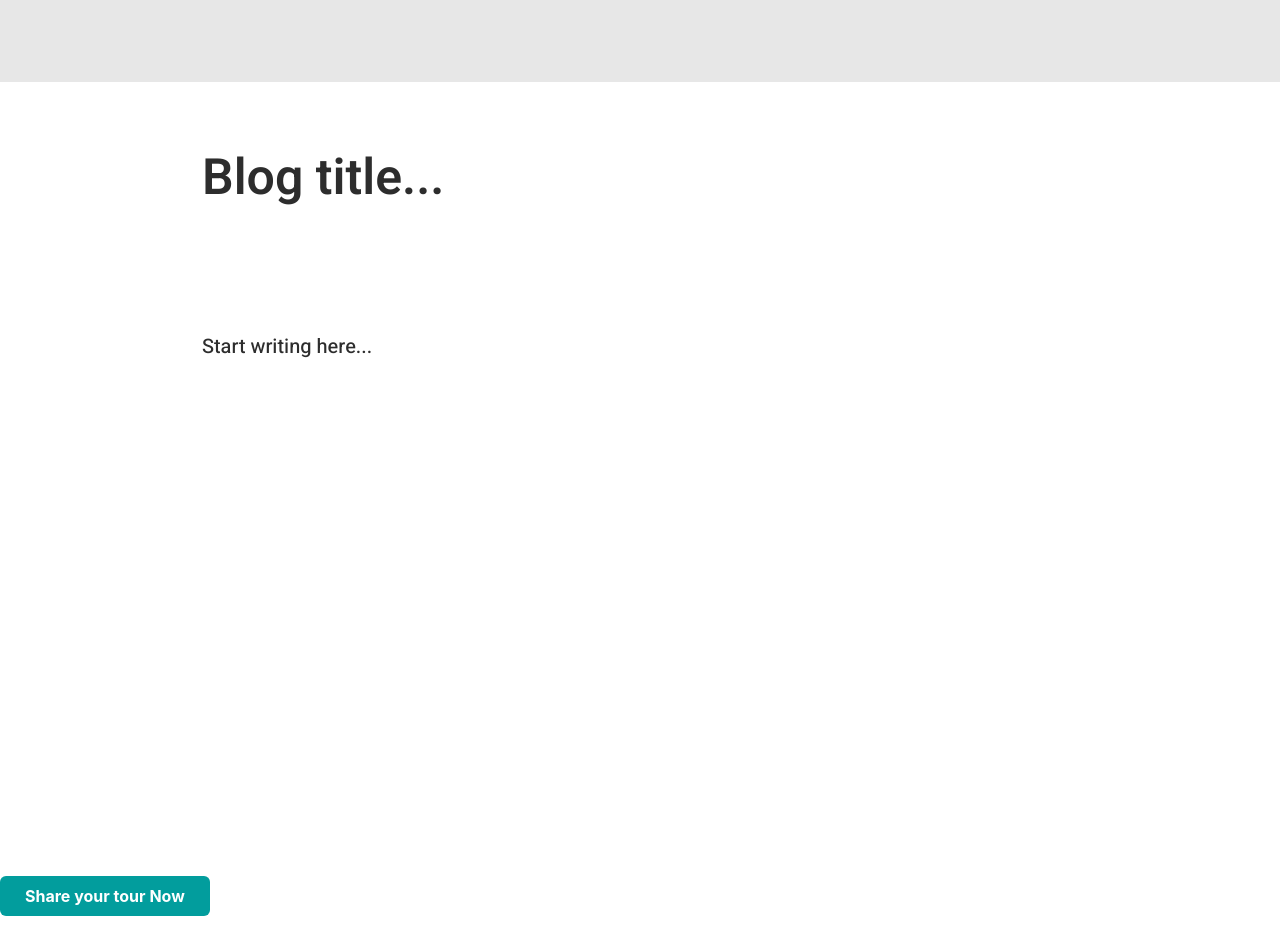
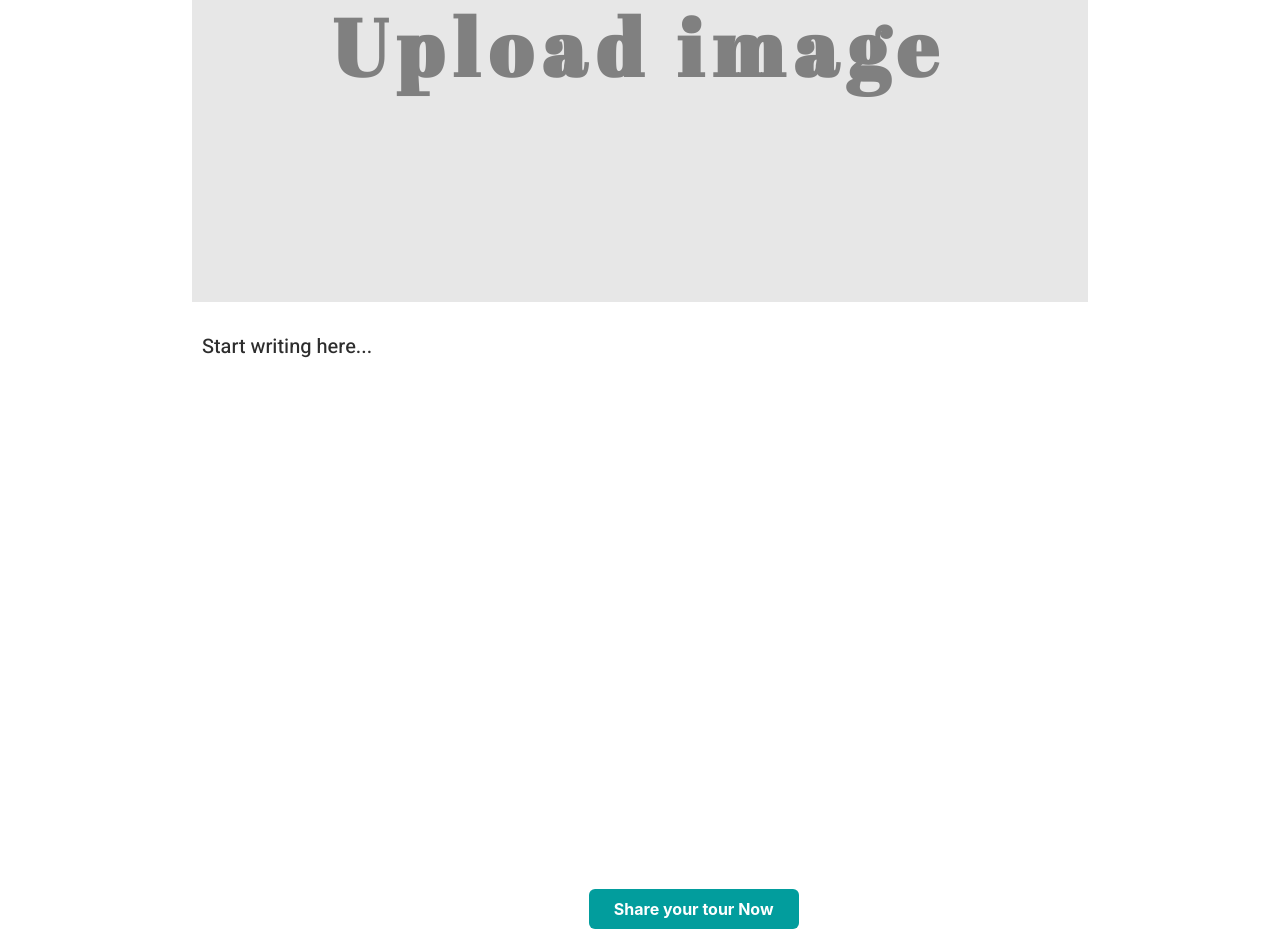
Before and after one commit to ElinaValieva/tourest, a React (Create React App) app: page /new in a window 1280 px wide. Shown: the part 400-1342 px from the top of the page. Before the commit the page ends 1316 px from the top, so only its background shows below. Built offline with nearby package versions, Linux system fonts and the light colour scheme; a web font is replaced by a local one.

Commit message:
Fix: rendering for new tour

```diff
--- a/src/App.css
+++ b/src/App.css
@@ -1134,6 +1134,7 @@ body {
     position: relative;
     background-size: cover;
     background: #e7e7e7 center;
+    object-fit: contain;
 }
 
 .banner-upload-btn {
@@ -1246,3 +1247,18 @@ textarea::-webkit-scrollbar-thumb {
         transform: rotate(360deg);
     }
 }
+
+.banner-image {
+    width: 100%;
+    height: 400px;
+    object-fit: contain;
+    background: var(--white-1);
+}
+
+.banner-btn {
+    margin-bottom: 0;
+    padding: 1%;
+    position: absolute;
+    left: 45%;
+    width: 5%;
+}
--- a/src/components/NewTour.js
+++ b/src/components/NewTour.js
@@ -90,6 +90,9 @@ export function NewTour() {
 
     return (
         <div>
+            <div className="blog">
+                <textarea className="title" placeholder="Blog title..."
+                          onChange={(e) => setTitle(e.target.value)}></textarea>
                 <div className="banner">
                     <div className="banner">
                         <label>
@@ -98,22 +101,18 @@ export function NewTour() {
                                     <div style={{padding: '10%'}}>
                                         <h1 className="upload-image">Upload image</h1>
                                     </div> :
-                                <img alt="Select image" src={image}/>
+                                    <img className="banner-image" alt="Select image" src={image}/>
                             }
                             <input type="file" style={{display: 'none'}} name="myImage"
                                    onChange={(event) => onImageChange(event)}/>
                         </label>
                     </div>
                 </div>
-
-            <div className="blog">
-                <textarea className="title" placeholder="Blog title..."
-                          onChange={(e) => setTitle(e.target.value)}></textarea>
                 <textarea className="article" placeholder="Start writing here..."
                           onChange={(e) => setText(e.target.value)}></textarea>
             </div>
 
-            <div className="about-content">
+            <div className="banner-btn">
                 <button className="btn btn-primary"
                         disabled={loading}
                         onClick={() => createPostWithSource()}>Share your tour Now
```
Lines whose indentation alone changed are shown as unchanged.
